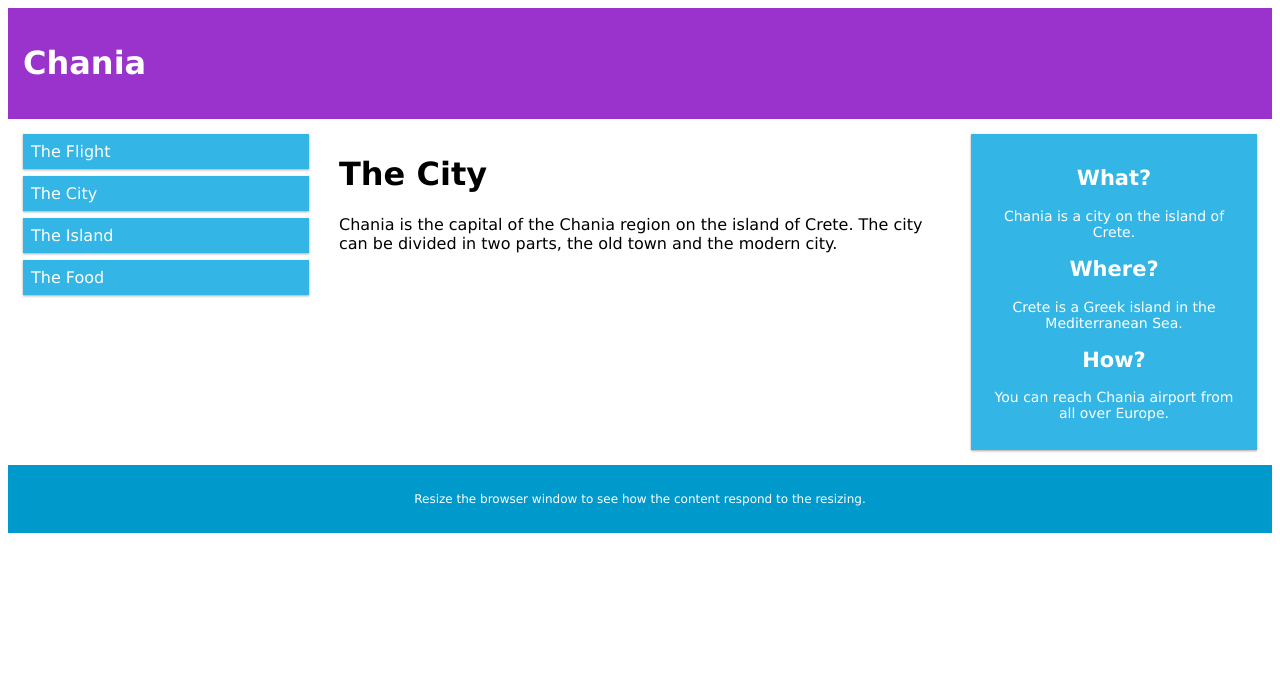
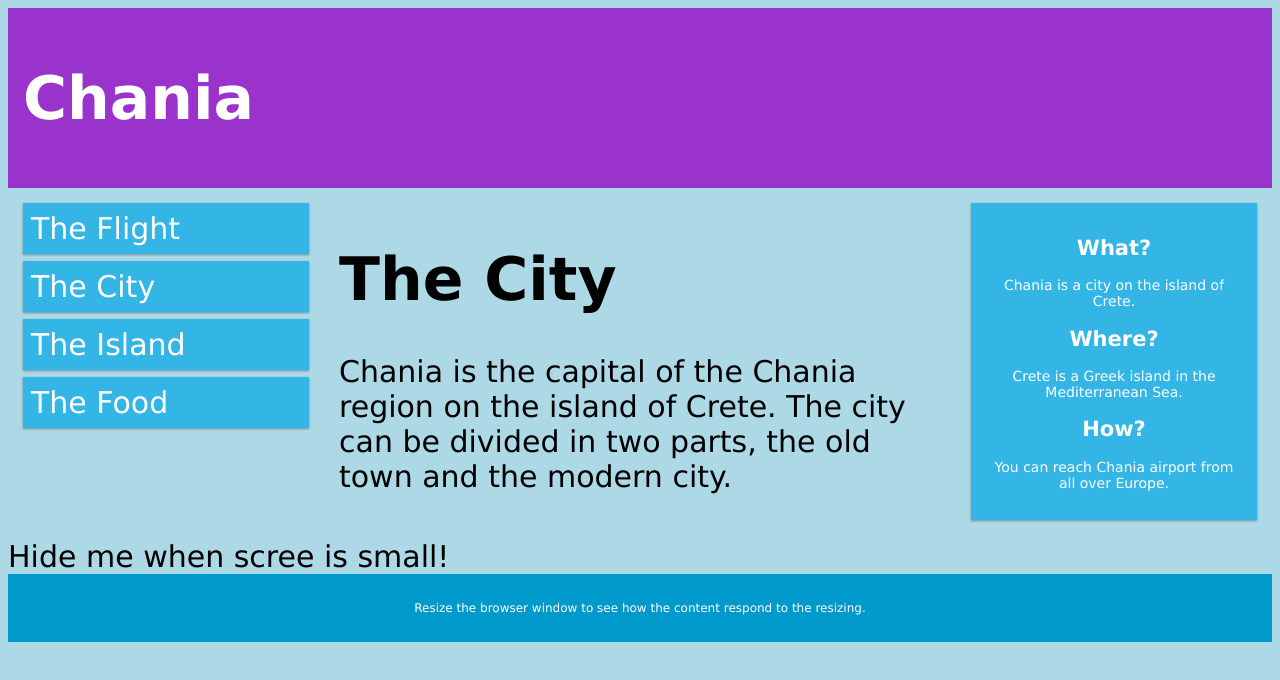
Before and after one commit to shaoli-lu/MobileFirst, a plain HTML site: page index.html in a window 1280 px wide. Drawn offline with Linux system fonts and the light colour scheme.

Commit message:
Added fonts etc

```diff
--- a/index.html
+++ b/index.html
@@ -42,7 +42,7 @@
     </div>
   </div>
 </div>
-
+<div class="example">Hide me when scree is small!</div>
 <div class="footer">
   <p>Resize the browser window to see how the content respond to the resizing.</p>
 </div>
--- a/site.css
+++ b/site.css
@@ -94,3 +94,46 @@
     .col-11 {width: 91.66%;}
     .col-12 {width: 100%;}
   }
+
+  /* If the screen size is 601px or more, set the font-size of <div> to 80px */
+@media only screen and (min-width: 601px) {
+  body {
+    font-size: 30px;
+  }
+}
+
+/* If the screen size is 600px or less, set the font-size of <div> to 30px */
+@media only screen and (max-width: 600px) {
+  body {
+    font-size: 15px;
+  }
+}
+
+/* If the screen size is 600px wide or less, hide the element */
+@media only screen and (max-width: 600px) {
+  div.example {
+    display: none;
+  }
+}
+
+@media only screen and (orientation: landscape) {
+  body {
+    background-color: lightblue;
+  }
+}
+
+
+/* Extra small devices (phones, 600px and down) */
+@media only screen and (max-width: 600px) {}
+
+/* Small devices (portrait tablets and large phones, 600px and up) */
+@media only screen and (min-width: 600px) {}
+
+/* Medium devices (landscape tablets, 768px and up) */
+@media only screen and (min-width: 768px) {}
+
+/* Large devices (laptops/desktops, 992px and up) */
+@media only screen and (min-width: 992px) {}
+
+/* Extra large devices (large laptops and desktops, 1200px and up) */
+@media only screen and (min-width: 1200px) {}
```
